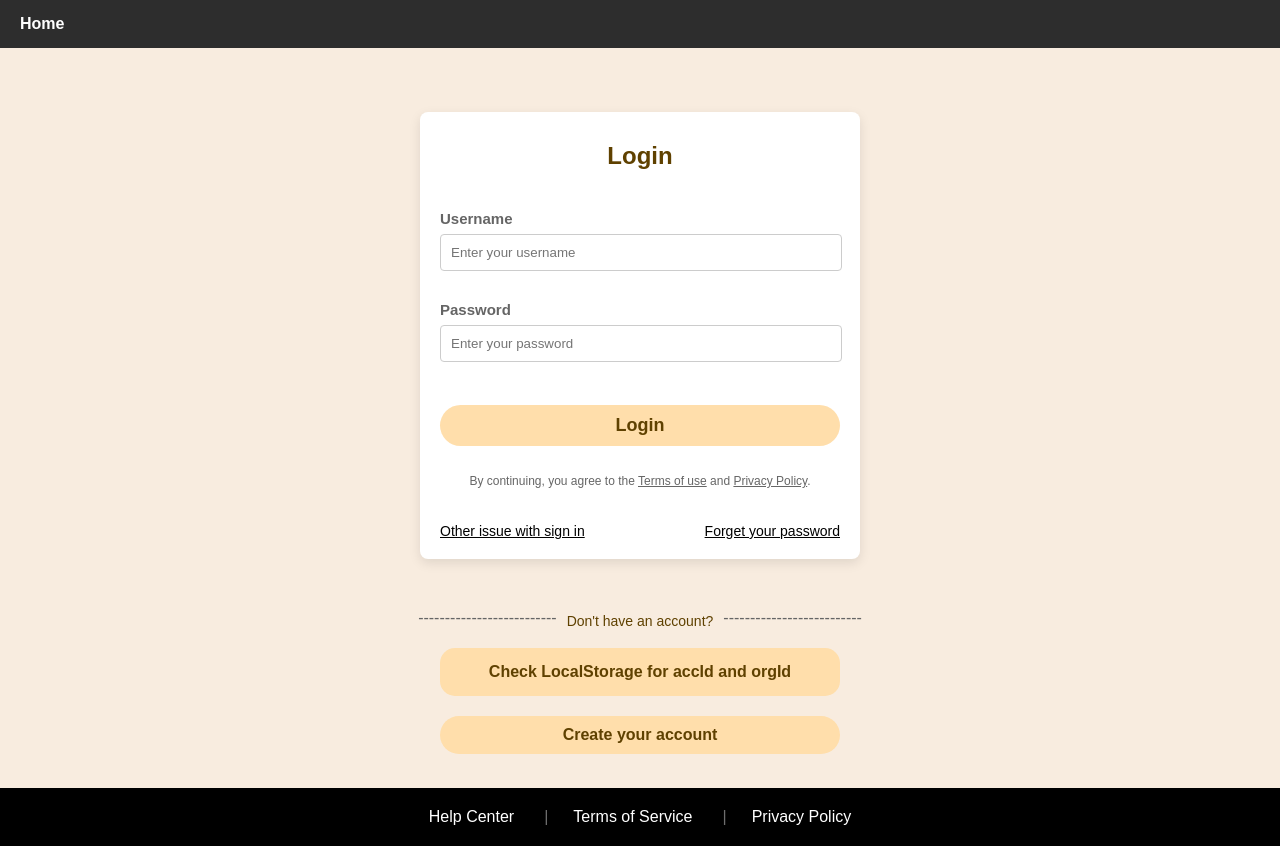
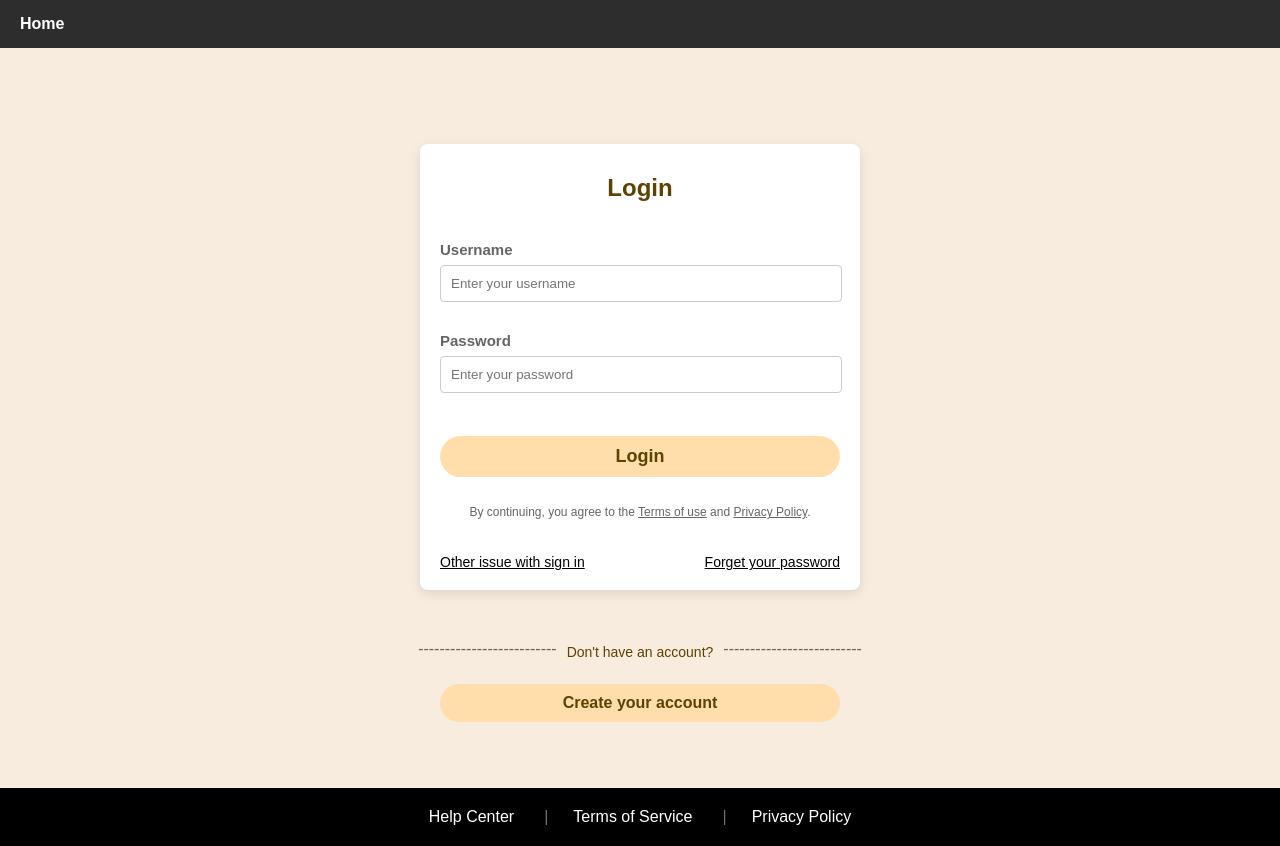
Before and after one commit to snmoya/DecoProject, a React (Create React App) app in the folder WebMLY/frontend/: page /login in a window 1280 px wide. Built offline with nearby package versions, Linux system fonts and the light colour scheme.

Commit message:
Remove test button

```diff
--- a/WebMLY/frontend/src/pages/Login/LoginSignup.js
+++ b/WebMLY/frontend/src/pages/Login/LoginSignup.js
@@ -1,37 +1,11 @@
 import React, { useState } from "react";
 import { useLocation, Link } from 'react-router-dom';
-import { jwtDecode } from 'jwt-decode';
 
 import LoginSignupForm from "../../components/LoginSignupForm/LoginSignupForm";
 
 import './LoginSignup.css';
 
 const LoginSignup = () => {
-    const [accId, setAccId] = useState(null);
-    const [orgId, setOrgId] = useState(null);
-
-    const handleCheckLocalStorage = () => {
-        // Get accId and orgId from localStorage
-        const token = localStorage.getItem('token');
-        if (!token) {
-            alert('No token');
-            return;
-        }
-
-        const decoded = jwtDecode(token); // Use a library like jwt-decode to parse the JWT payload
-
-        const accId = decoded.accId;
-        const orgId = decoded.orgId;
-
-        if (accId && orgId) {
-            setAccId(accId);
-            setOrgId(orgId);
-            alert(`accId: ${accId}, orgId: ${orgId}`);
-        } else {
-            alert('No accId or orgId found in localStorage');
-        }
-    };
-
     const location = useLocation();
 
     const isLoginPage = location.pathname === '/login';
@@ -51,8 +25,6 @@ const LoginSignup = () => {
                 <span className="line">--------------------------</span>
             </div>
 
-            <button onClick={handleCheckLocalStorage}>Check LocalStorage for accId and orgId</button>
-
             <Link to={isLoginPage ? '/signup' : '/login'}>
                 <button onClick={handleReset} className="create-account-button">
                     {isLoginPage ? 'Create your account' : 'Login with your account'}
```
